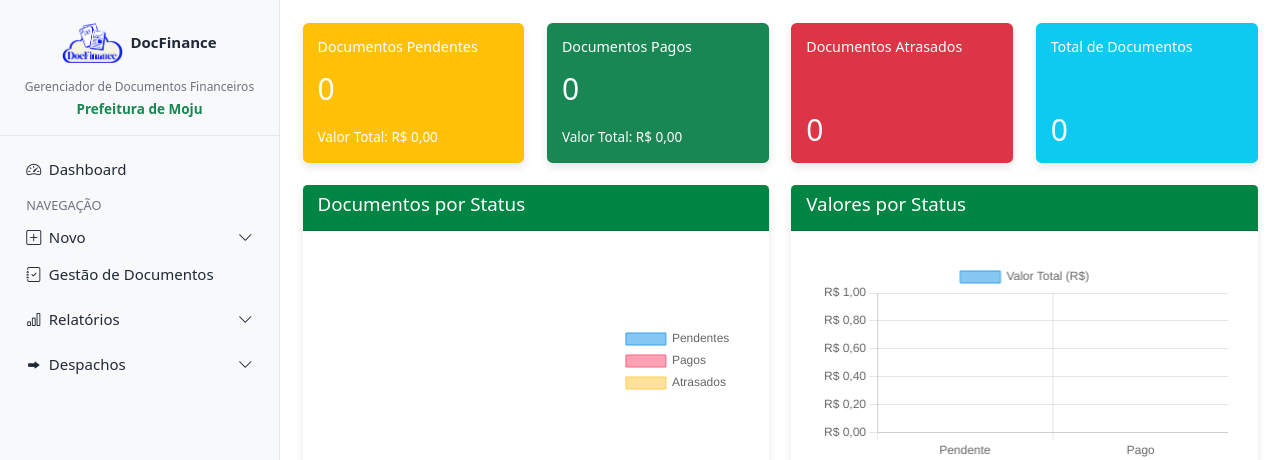
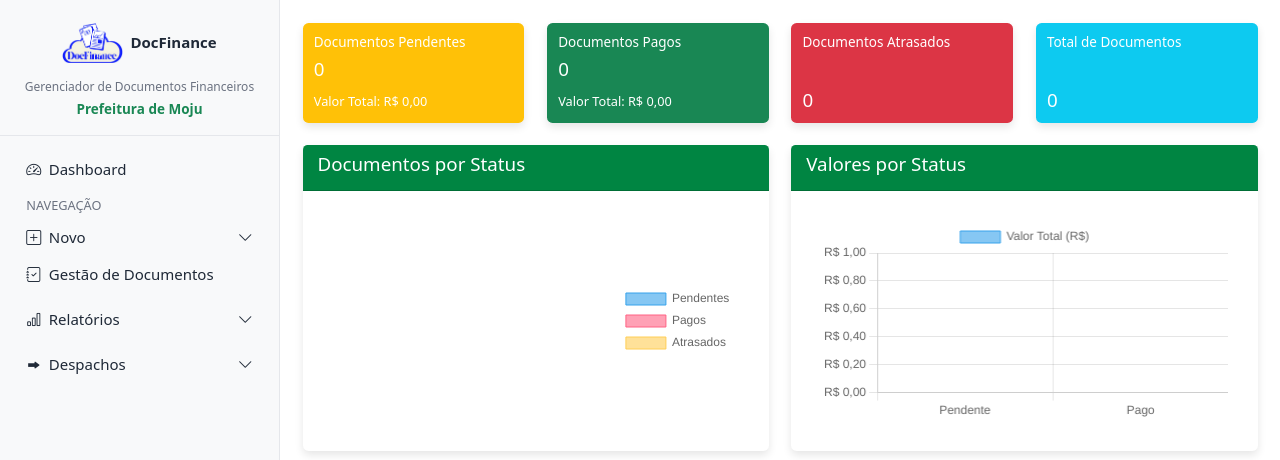
Before and after one commit to vpsmoju/docfinance, a Django app: page /documentos/dashboard/ in a window 1280 px wide. Shown: the top 460 px of the page. Run offline with Django 5.2, Linux system fonts and the light colour scheme; the visitor is signed in with stand-in values (Sample User, id 1); data that the repository does not hold is empty; parts of the project's set-up code (start-up, migrations or seed data) failed here and were passed over.

Commit message:
style(dashboard): diminuir cards superiores e formatar data de pagamento com '-' quando ausente

```diff
--- a/documentos/templates/documentos/dashboard.html
+++ b/documentos/templates/documentos/dashboard.html
@@ -5,10 +5,11 @@
 {% block extra_css %}
 <style>
 /* Cards menores e uniformes no dashboard */
-.dashboard-cards .card { min-height: 140px; }
-.dashboard-cards .card .card-body { display: flex; flex-direction: column; justify-content: space-between; padding: 1rem; }
-.dashboard-cards .card .card-title { font-size: 0.95rem; font-weight: 500; margin-bottom: .25rem; }
-.dashboard-cards .card p { font-size: .9rem; margin-bottom: 0; }
+.dashboard-cards .card { min-height: 100px; }
+.dashboard-cards .card .card-body { display: flex; flex-direction: column; justify-content: space-between; padding: .75rem; }
+.dashboard-cards .card .card-title { font-size: .9rem; font-weight: 500; margin-bottom: .2rem; }
+.dashboard-cards .card p { font-size: .85rem; margin-bottom: 0; }
+.dashboard-cards .card .card-text { font-size: 1.25rem; }
 /* Gráficos menores para estética */
 .dashboard-chart { height: 200px !important; }
 .card-body canvas { max-height: 200px; }
@@ -101,7 +102,7 @@
                             <tr>
                                 <td>{{ doc.numero }}</td>
                                 <td>{{ doc.fornecedor }}</td>
-                                <td>{{ doc.data_pagamento }}</td>
+                                <td>{% if doc.data_pagamento %}{{ doc.data_pagamento|date:"d/m/Y" }}{% else %}-{% endif %}</td>
                                 <td>R$ {{ doc.valor_liquido|currency_br }}</td>
                                 <td>
                                     {% if doc.status == 'PEN' %}
```
